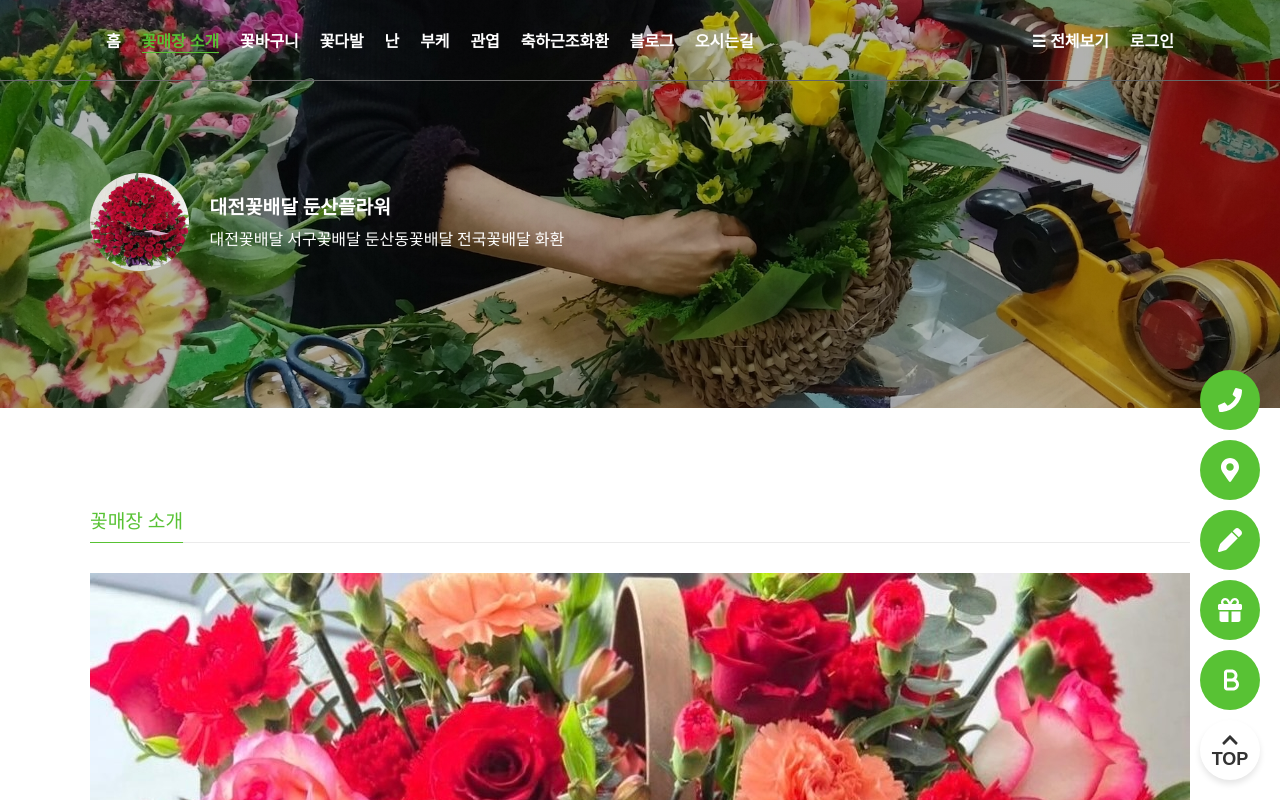
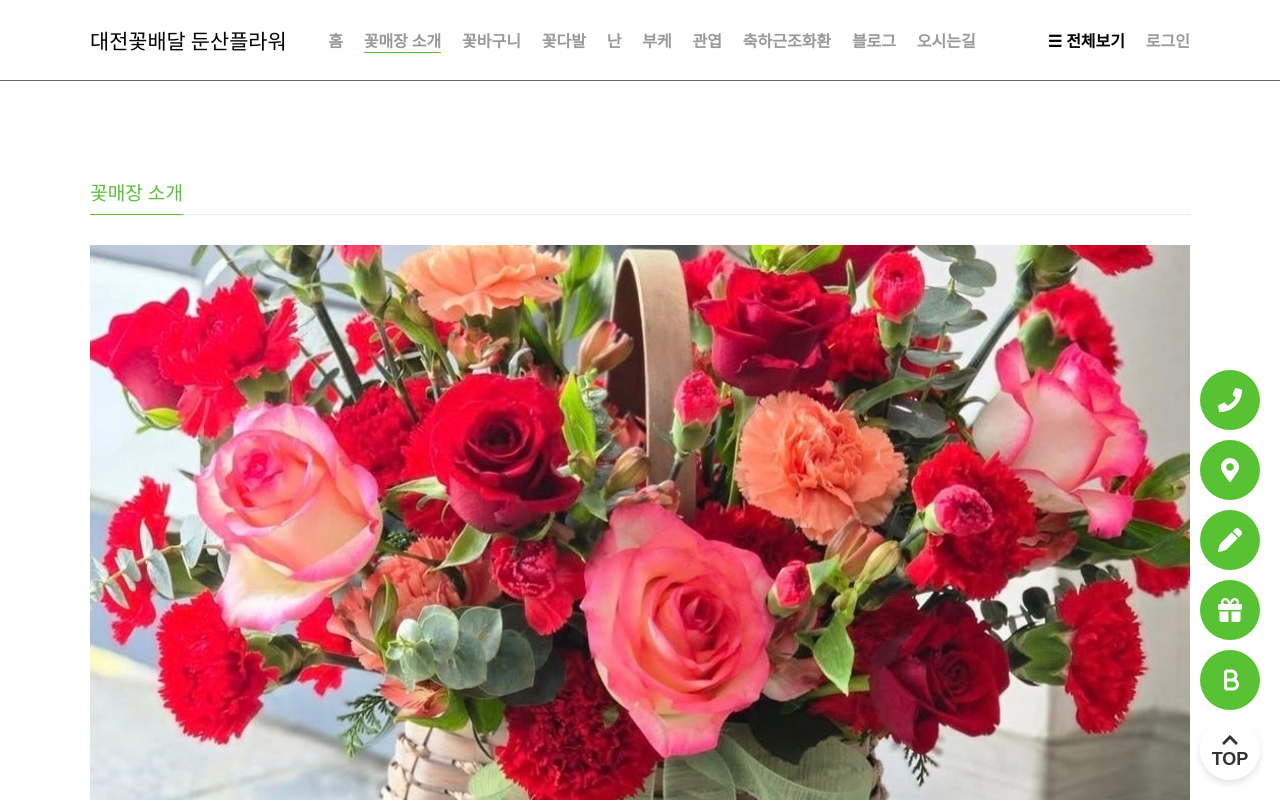
Before and after one commit to ssojeongg/dunsan_flower, a React (Vite) app: page /dunsan_flower/sub/2 in a window 1280 px wide. Both pictures are taken after a click on the item "꽃매장 소개". Shown: the top 800 px of the page. Built offline with nearby package versions, Linux system fonts and the light colour scheme.

Commit message:
Header menu modify

```diff
--- a/src/assets/css/Header.css
+++ b/src/assets/css/Header.css
@@ -1,7 +1,7 @@
 .change {
   background-color: var(--color-white);
   color: var(--color-gray) !important;
-    border-bottom: 1px solid var(--color-lightgray) !important;
+  border-bottom: 1px solid var(--color-lightgray) !important;
 }
 
 .Header {
@@ -26,13 +26,13 @@
   justify-content: space-between;
   align-items: center;
   height: 100%;
-  padding: 0 1rem;
   box-sizing: border-box;
 }
 .Header .header_nav {
   display: flex;
   align-items: center;
   gap: 1.3rem;
+  justify-content: space-between;
 }
 
 .Header .header_nav > li {
@@ -99,9 +99,12 @@
   justify-content: space-between;
   padding: 1.4rem 2rem 4.9rem 3rem;
 }
-.Header .side_menu_bar .logo_area > .logo {
+.Header .side_menu_bar .logo_area > .side_logo {
   font-size: 1.5em;
   color: var(--color-white);
+}
+.Header .side_menu_bar .logo_area > .side_logo:hover {
+  cursor: pointer;
 }
 .Header .side_menu_bar .logo_area > button {
   background: none;
@@ -143,3 +146,28 @@
   top: 0;
   right: 0;
 }
+.header_bg.none {
+  display: none;
+}
+.gray {
+  color: var(--color-gray);
+}
+.black {
+  color: #000;
+}
+.header_dummy.none {
+ margin-bottom: 5rem;
+}
+.logo {
+  display: none;
+  cursor: pointer;
+}
+.show {
+  display: block;
+  color: #000;
+  font-size: 1.3rem;
+  padding-right: 1.3rem;
+}
+.header_gnb.shift {
+  transform: translateX(-160px);
+}
--- a/src/components/FloatingBtn.jsx
+++ b/src/components/FloatingBtn.jsx
@@ -6,7 +6,7 @@ import '../assets/css/FloatingBtn.css'
 import useSideMenuStore from '../store/sideMenuStore'
 
 const FloatingBtn = () => {
-const { sideMenuOpen } = useSideMenuStore();
+  const { sideMenuOpen } = useSideMenuStore();
 
  const scrollToTop = () => {
   window.scrollTo({ top: 0, behavior: "smooth" });
--- a/src/layout/Header.jsx
+++ b/src/layout/Header.jsx
@@ -8,15 +8,15 @@ import useSideMenuStore from '../store/sideMenuStore';
 import { FontAwesomeIcon } from '@fortawesome/react-fontawesome';
 import { faXmark } from '@fortawesome/free-solid-svg-icons';
 
-import { useState ,useEffect } from 'react';
+import { useState, useEffect } from 'react';
 import { useNavigate } from 'react-router-dom';
 
 const Header = () => {
   const [scrollPosition, setScrollPosition] = useState(0);
+  const [selectedMenu, setSelectedMenu] = useState(null);
+
   const navigate = useNavigate();
-   const [selectedMenu, setSelectedMenu] = useState(null);
   const { sideMenuOpen, openMenu, closeMenu } = useSideMenuStore();
-
 
   useEffect(() => {
     const updateScroll = () => {
@@ -35,24 +35,45 @@ const Header = () => {
       }
     }
   };
+
+  const goToMain = () => {
+    setSelectedMenu(null); // 메인일 경우 선택 메뉴 해제
+    navigate('/dunsan_flower/');
+  };
+
   return (
     <div className={sideMenuOpen ? 'Header width' : 'Header'}>
-      <div className={scrollPosition < 100 ? "header_gnb" : "change header_gnb"}>
+      <div className={`header_gnb ${scrollPosition >= 100 ? 'change' : ''} ${sideMenuOpen ? 'shift' : ''}`}>
         <div className="header_gnb_inner">
           <div className="header_nav">
+            <p onClick={goToMain} className={selectedMenu && selectedMenu !== 1 ? 'logo show' : 'logo'}>
+              대전꽃배달 둔산플라워
+            </p>
             {menus.map((item) => (
-              <li key={item.id} onClick={() => handleMenuClick(item.id)} className={selectedMenu === item.id ? 'green' : ''}>{item.title}</li>
+              <li
+                key={item.id}
+                onClick={() => handleMenuClick(item.id)}
+                className={`
+                  ${selectedMenu === item.id ? 'green' : ''}
+                  ${selectedMenu && selectedMenu !== 1 && selectedMenu !== String(item.id) ? 'gray' : ''}
+                `}
+              >
+                {item.title}
+              </li>
             ))}
           </div>
           <div className="header_menu">
             <ul>
-              <li onClick={() => openMenu()}>☰ 전체보기</li>
-              <li>로그인</li>
+              <li className={selectedMenu && selectedMenu !== 1 ? 'black' : ''} onClick={openMenu}>
+                ☰ 전체보기
+              </li>
+              <li className={selectedMenu && selectedMenu !== 1 ? 'gray' : ''}>로그인</li>
             </ul>
           </div>
         </div>
       </div>
-      <div className="header_bg">
+
+      <div className={selectedMenu && selectedMenu !== 1 ? 'header_bg none' : 'header_bg'}>
         <div className="inner">
           <div className="site_info">
             <div className="site_logo">
@@ -60,26 +81,33 @@ const Header = () => {
             </div>
             <div className="site_sub">
               <p className="site_name">대전꽃배달 둔산플라워</p>
-              <p className="site_des">
-                대전꽃배달 서구꽃배달 둔산동꽃배달 전국꽃배달 화환
-              </p>
+              <p className="site_des">대전꽃배달 서구꽃배달 둔산동꽃배달 전국꽃배달 화환</p>
             </div>
           </div>
         </div>
       </div>
+
+      <div className={selectedMenu && selectedMenu !== 1 ? 'header_dummy none' : 'header_dummy'} />
+
       {sideMenuOpen && (
-      <div className={sideMenuOpen ? 'side_menu_bar open' : 'side_menu_bar'}>
+        <div className="side_menu_bar open">
           <div className="inner">
             <div className="logo_area">
-            <p className="logo">
-              대전꽃배달 둔산 플라워
-            </p>
-             <button onClick={() => closeMenu()} ><FontAwesomeIcon icon={faXmark} size='2x' /></button>
+              <p onClick={goToMain} className="side_logo">대전꽃배달 둔산 플라워</p>
+              <button onClick={closeMenu}>
+                <FontAwesomeIcon icon={faXmark} size="2x" />
+              </button>
             </div>
             <div className="header_nav">
               <ul>
                 {menus.map((item) => (
-                <li key={item.id} onClick={() => handleMenuClick(item.id)} className={selectedMenu === item.id ? 'white' : ''} >{item.title}</li>
+                  <li
+                    key={item.id}
+                    onClick={() => handleMenuClick(item.id)}
+                    className={selectedMenu === item.id ? 'white' : ''}
+                  >
+                    {item.title}
+                  </li>
                 ))}
               </ul>
             </div>
```
Lines whose indentation alone changed are shown as unchanged.
